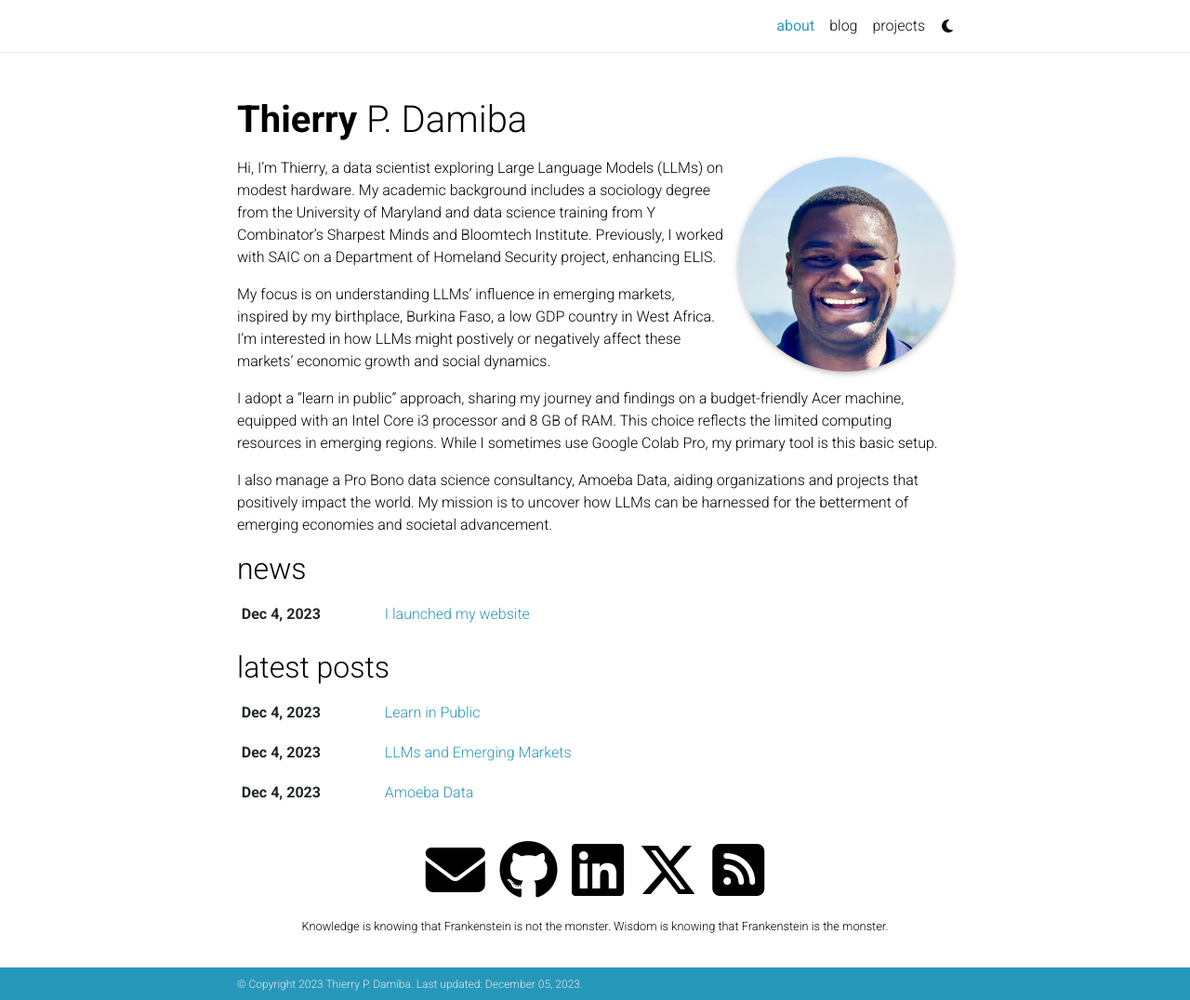
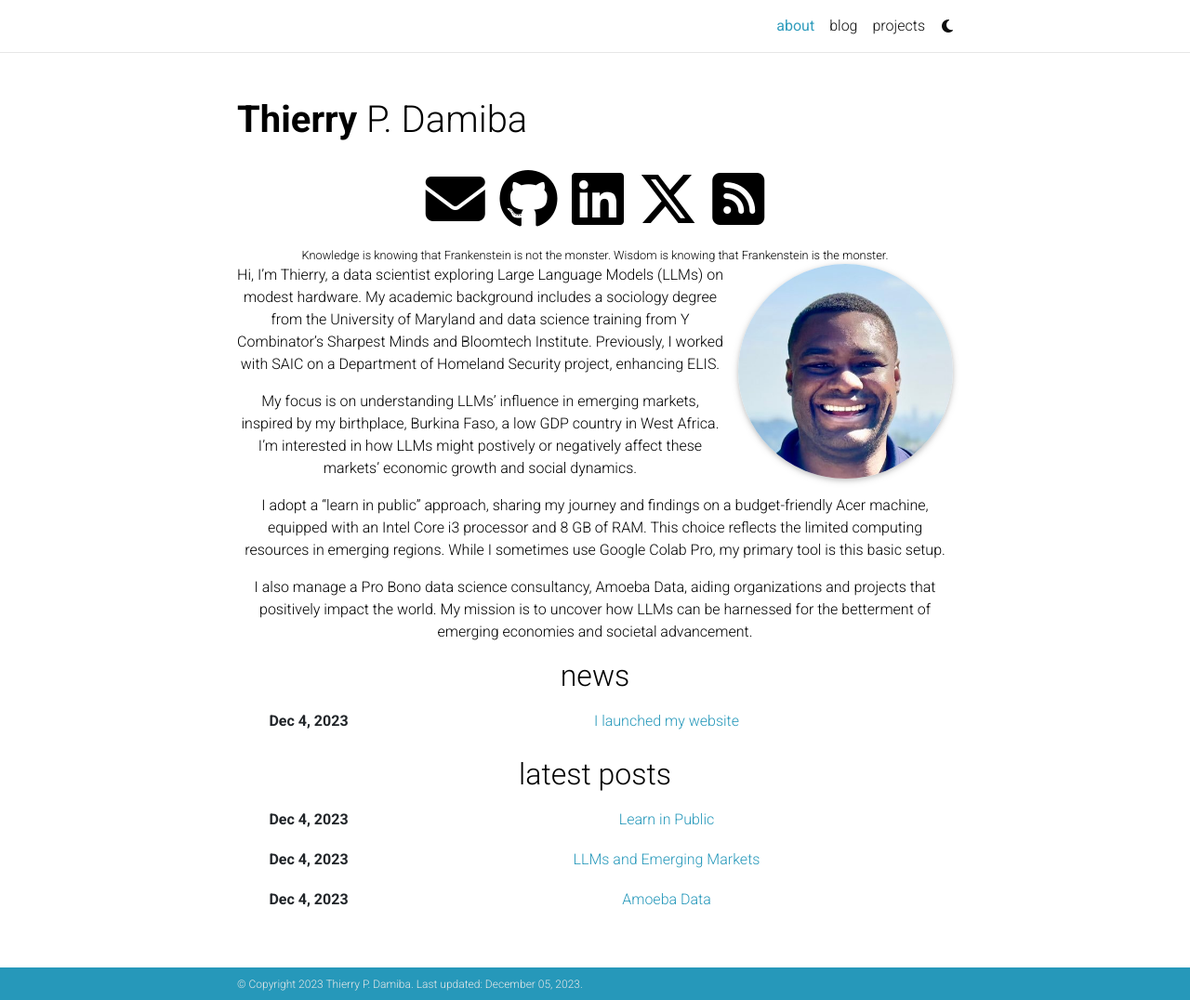
Before and after one commit to thierrydamiba/thierrydamiba.github.io, a Jekyll site: the page built from _pages/about.md, in a window 1280 px wide and 1076 px high. Shown: the whole window at 93% size. Built offline with Jekyll 4.4.1, drawn with Linux system fonts in a browser that asks for light colours; comment, search, counter and statistics services are not loaded; a style sheet for code colours, icons or effects is not loaded.

Commit message:
Update about.html

```diff
--- a/_layouts/about.html
+++ b/_layouts/about.html
@@ -10,6 +10,17 @@
           </h1>
           <p class="desc">{{ page.subtitle }}</p>
         </header>
+
+<!-- Social -->
+          {%- if page.social %}
+            <div class="social">
+              <div class="contact-icons">
+                {% include social.html %}
+              </div>
+
+              <div class="contact-note">
+                {{ site.contact_note }}
+              </div>
 
         <article>
           {% if page.profile -%}
@@ -59,16 +70,6 @@
             {%- include selected_papers.html %}
           {%- endif %}
 
-          <!-- Social -->
-          {%- if page.social %}
-            <div class="social">
-              <div class="contact-icons">
-                {% include social.html %}
-              </div>
-
-              <div class="contact-note">
-                {{ site.contact_note }}
-              </div>
 
             </div>
           {%- endif %}
```
